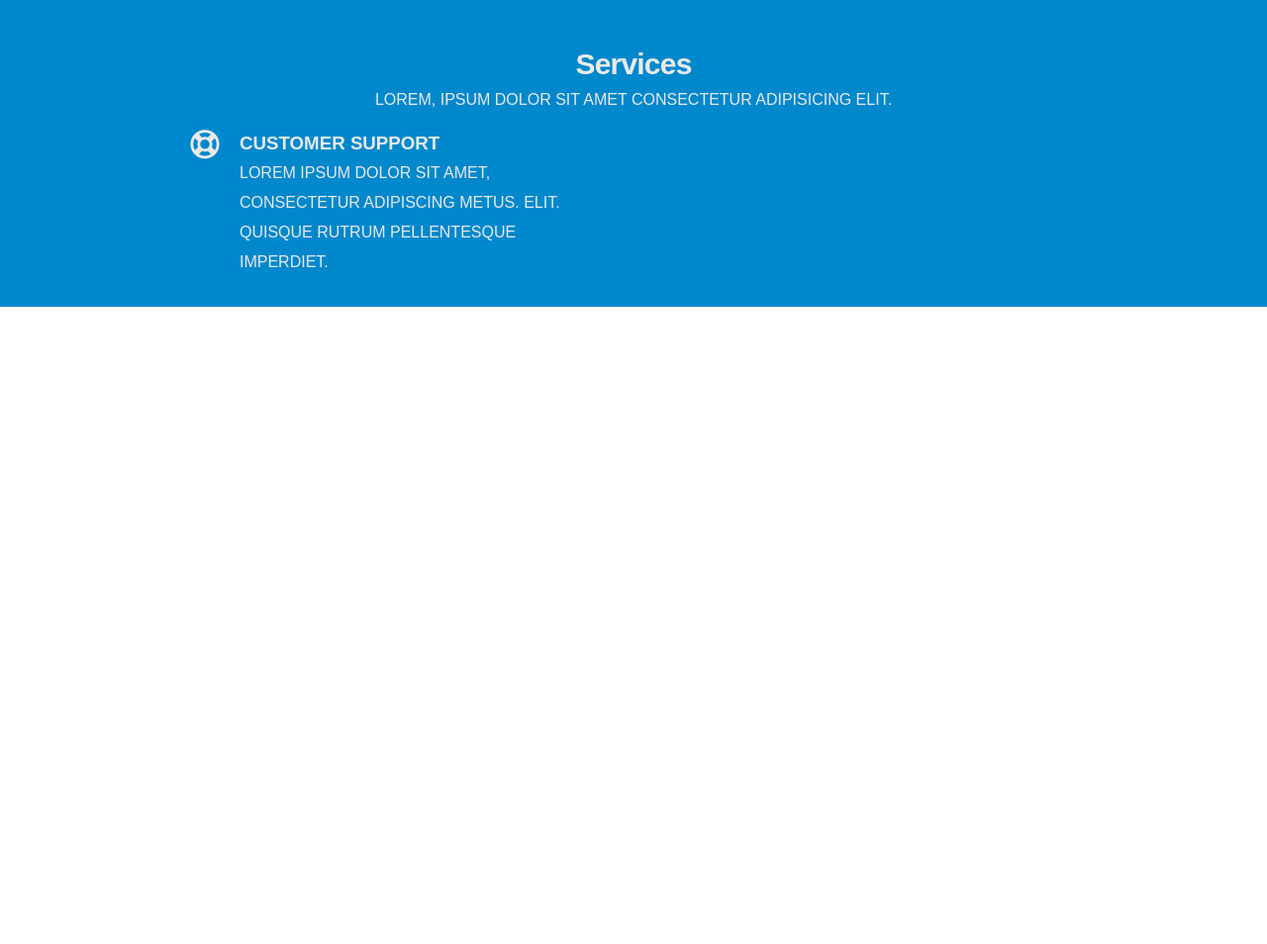
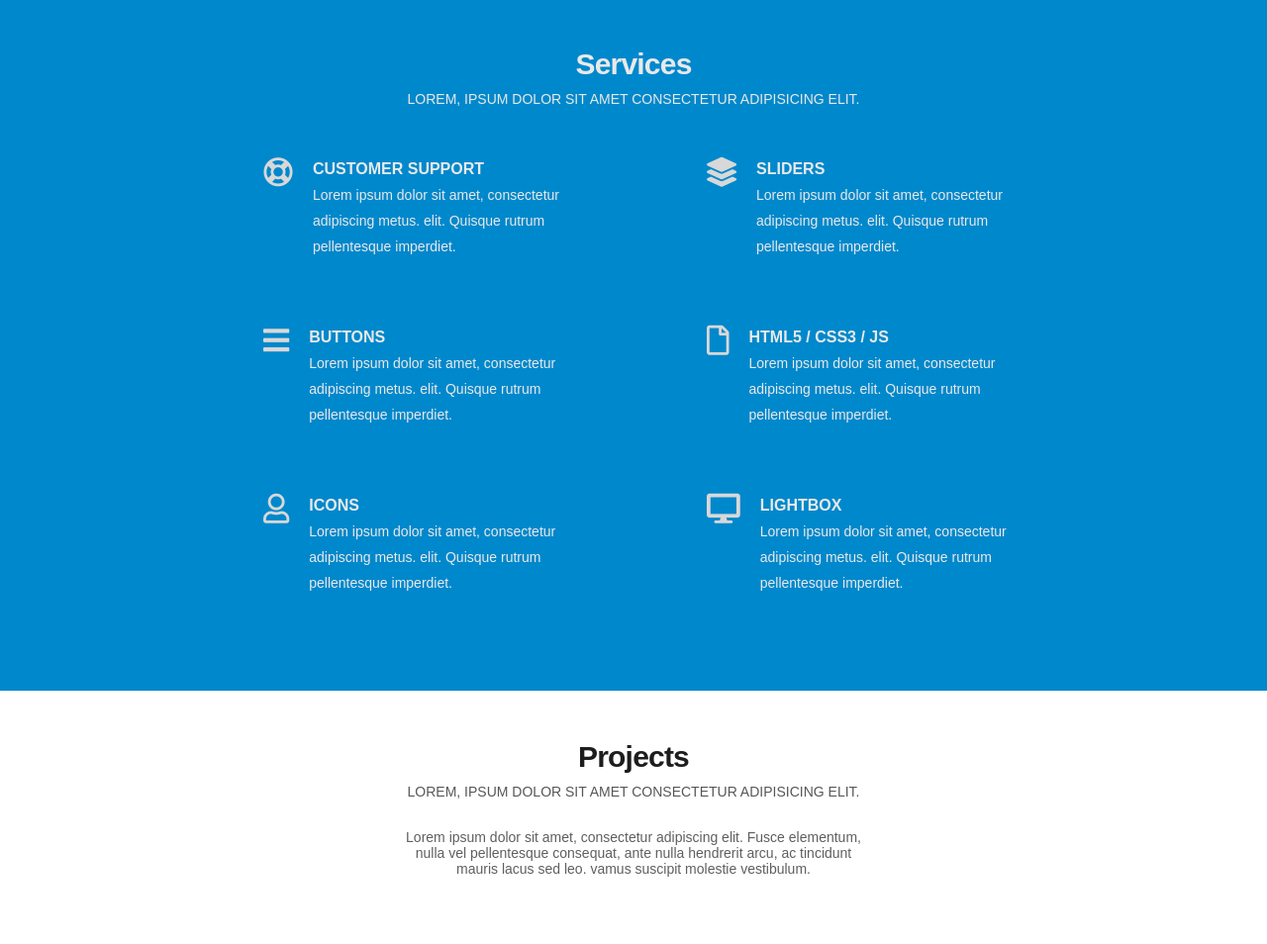
Before and after one commit to zulfikar-code/assignment-ctg423-002, a plain HTML site: page index.html in a window 1280 px wide. Shown: the part 802-1756 px from the top of the page at 99% size. Before the commit the page ends 1112 px from the top, so only its background shows below. Drawn offline with Linux system fonts and the light colour scheme.

Commit message:
Service done, Projects started

```diff
--- a/assets/sass/_base/_Typography.scss
+++ b/assets/sass/_base/_Typography.scss
@@ -1,3 +1,6 @@
+
+@import url('https://fonts.googleapis.com/css2?family=Shadows+Into+Light&display=swap');
+
 *{
     font-family: Arial,sans-serif;
 }
@@ -10,11 +13,12 @@
                 font-weight: 600;
                 color: #fff;
 
-                &.active{
+                &.active,&:hover{
 
                     color: rgb(59, 151, 255);
 
                 }
+
             }
         }
     }
@@ -22,11 +26,11 @@
 }
 
 h2{
-    font-weight: 800;
+    font-weight: 600;
     font-size: 30px;
     letter-spacing: -0.05rem;
 }
 p{
-    font-size: 16px;
+    font-size: 14px;
     font-weight: 400;
 }
--- a/assets/sass/_base/_reset.scss
+++ b/assets/sass/_base/_reset.scss
@@ -9,3 +9,6 @@ a{
 li{
     list-style: none;
 }
+body{
+    background-color: #fff;
+}
--- a/assets/sass/_pages/_home-sp.scss
+++ b/assets/sass/_pages/_home-sp.scss
@@ -37,33 +37,82 @@
     }
     p{
         text-transform: uppercase;
+        margin-bottom: 30px;
+    }
+    #container-services{
+        display: flex;
+        flex-direction: row;
+        flex-wrap: wrap;
+        justify-content: space-around;
+        align-content: center;
     }
     .services-items{
         margin-top: 20px;
-        width: 350px;
+        width: 300px;
         height: 130px;
         display: flex;
         flex-direction: column;
         flex-wrap: wrap;
         justify-content: start;
         align-content: left;
+        margin: 20px 10px;
+
         .services-icon{
            font-size: 30px;
-           color:rgb(233, 233, 233);
+           color:rgb(216, 216, 216);
 
         }
     }
     .services-text{
+
         margin-left: 20px;
         color: rgb(233, 233, 233) ;
+        box-sizing: border-box;
+
         h3{
+            font-weight: 600;
+            font-size: 16px;
 
         }
         h3,p{
            text-align: left;
-           line-height: 30px;
+           line-height: 26px;
+
+
+       }
+       p{
+        font-size: 14px;
+        text-transform: none;
        }
 
     }
 
 }
+
+
+// Projects Style
+.projects{
+    width: auto;
+    background-color: rgb(255, 255, 255);
+    padding: 50px 0px;
+    h2,p,h6{
+        justify-content: center;
+        text-align: center;
+        color: rgb(29, 29, 29);
+        margin-bottom: 10px;
+    }
+    p{
+        text-transform: uppercase;
+        margin-bottom: 30px;
+        color: rgb(87, 87, 87);
+    }
+    h6{
+        font-size: 14px;
+        text-transform: none;
+        font-weight: normal;
+        margin: 0px 400px;
+        color: rgb(95, 95, 95);
+
+
+    }
+}
--- a/index.html
+++ b/index.html
@@ -53,7 +53,8 @@
 
     <h2>Services</h2>
     <p>Lorem, ipsum dolor sit amet consectetur adipisicing elit.</p>
-    <div class="container">
+    <div class="container" id="container-services">
+        <!-- Item-1 -->
         <div class="services-items">
             <div class="services-icon">
                 <i class="far fa-life-ring"></i>
@@ -64,6 +65,67 @@
 
             </div>
         </div>
+        <!-- Item-1 ends -->
+        <!-- Item-2 -->
+        <div class="services-items">
+            <div class="services-icon">
+                <i class="fas fa-layer-group"></i>
+            </div>
+            <div class="services-text">
+                <h3>SLIDERS</h3>
+                <p>Lorem ipsum dolor sit amet, consectetur adipiscing metus. elit. Quisque rutrum pellentesque imperdiet.</p>
+
+            </div>
+        </div>
+        <!-- Item-2 ends -->
+        <!-- Item-3 -->
+        <div class="services-items">
+            <div class="services-icon">
+                <i class="fas fa-bars"></i>
+            </div>
+            <div class="services-text">
+                <h3>BUTTONS</h3>
+                <p>Lorem ipsum dolor sit amet, consectetur adipiscing metus. elit. Quisque rutrum pellentesque imperdiet.</p>
+
+            </div>
+        </div>
+        <!-- Item-3 ends -->
+        <!-- Item-4 -->
+        <div class="services-items">
+            <div class="services-icon">
+                <i class="far fa-file"></i>
+            </div>
+            <div class="services-text">
+                <h3>HTML5 / CSS3 / JS</h3>
+                <p>Lorem ipsum dolor sit amet, consectetur adipiscing metus. elit. Quisque rutrum pellentesque imperdiet.</p>
+
+            </div>
+        </div>
+        <!-- Item-4 ends -->
+        <!-- Item-5 -->
+        <div class="services-items">
+            <div class="services-icon">
+                <i class="far fa-user"></i>
+            </div>
+            <div class="services-text">
+                <h3>ICONS</h3>
+                <p>Lorem ipsum dolor sit amet, consectetur adipiscing metus. elit. Quisque rutrum pellentesque imperdiet.</p>
+
+            </div>
+        </div>
+        <!-- Item-5 ends -->
+        <!-- Item-1 -->
+        <div class="services-items">
+            <div class="services-icon">
+                <i class="fas fa-desktop"></i>
+            </div>
+            <div class="services-text">
+                <h3>LIGHTBOX</h3>
+                <p>Lorem ipsum dolor sit amet, consectetur adipiscing metus. elit. Quisque rutrum pellentesque imperdiet.</p>
+
+            </div>
+        </div>
+        <!-- Item-1 ends -->
 
     </div>
 
@@ -73,8 +135,30 @@
 <!-- Services Section Ends -->
 
 
+<!-- Projects Section Starts -->
+<div class="projects">
+
+    <h2>Projects</h2>
+    <p>Lorem, ipsum dolor sit amet consectetur adipisicing elit.</p>
+    <h6>Lorem ipsum dolor sit amet, consectetur adipiscing elit. Fusce elementum, nulla vel pellentesque consequat, ante nulla hendrerit arcu, ac tincidunt mauris lacus sed leo. vamus suscipit molestie vestibulum.</h6>
+    <div class="container" id="container-projects">
+        <!-- Item-1 -->
+        <div class="projects-items">
+            <div class="projects-carousel section padding">
+                <div class="single-item">
+                        <div class="img-area">
+
+                            <img src="assets/img/" alt="">
+                        </div>
+
+                </div>
+            </div>
+        </div>
+    </div>
+</div>
 
 
+<!-- Projects Section ends -->
 
 <!-- JS link -->
 <script src="assets/js/jquery-3.5.1.min.js"></script>
```
Also changed, not shown: assets/css/style.css, assets/img/project-1-2.jpg (added), assets/img/project-1.jpg (added), assets/img/project-2.jpg (added), assets/img/project-27.jpg (added), assets/img/project-4.jpg (added), assets/img/project-6.jpg (added), assets/img/project-7.jpg (added), assets/img/project.jpg (added), 1 other file.
